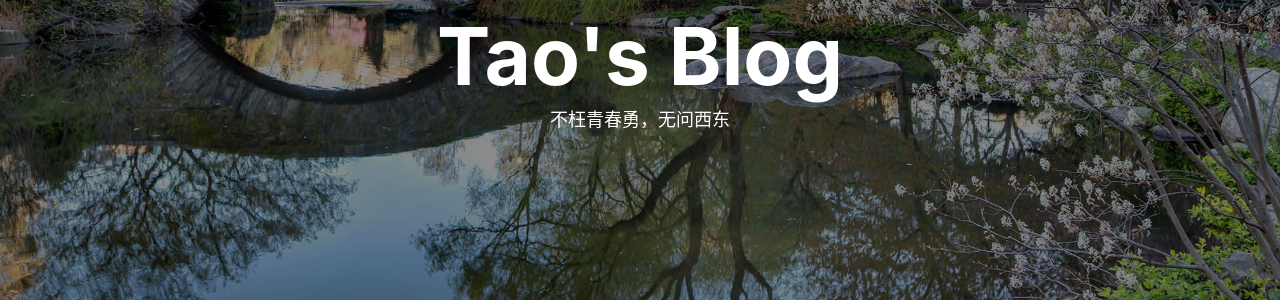
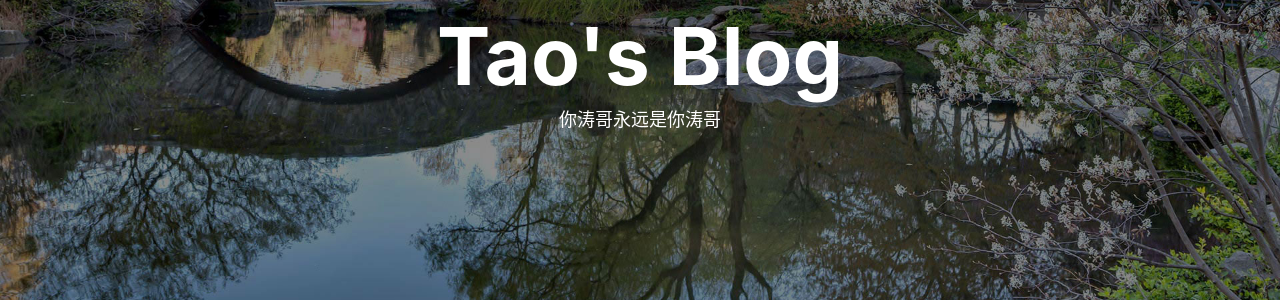
Before and after one commit to pandaKINandQUEEN/GinKo-BFU.github.io, a Jekyll site: the page built from index.html, in a window 1280 px wide and 900 px high. Shown: the part 138-440 px from the top of the window. Built offline with Jekyll 4.4.1, drawn with Linux system fonts in a browser that asks for light colours; nearby versions of some CDN libraries; the list of posts is cut into pages by our own code; comment, search, counter and statistics services are not loaded.

Commit message:
Update index.html

```diff
--- a/index.html
+++ b/index.html
@@ -1,6 +1,6 @@
 ---
 layout: page
-description: "不枉青春勇，无问西东<br><br>"
+description: "你涛哥永远是你涛哥<br><br>"
 ---
 <script type="text/javascript" src="https://cdn.ywxi.net/js/1.js" async></script>
 {% for post in paginator.posts %}
```
